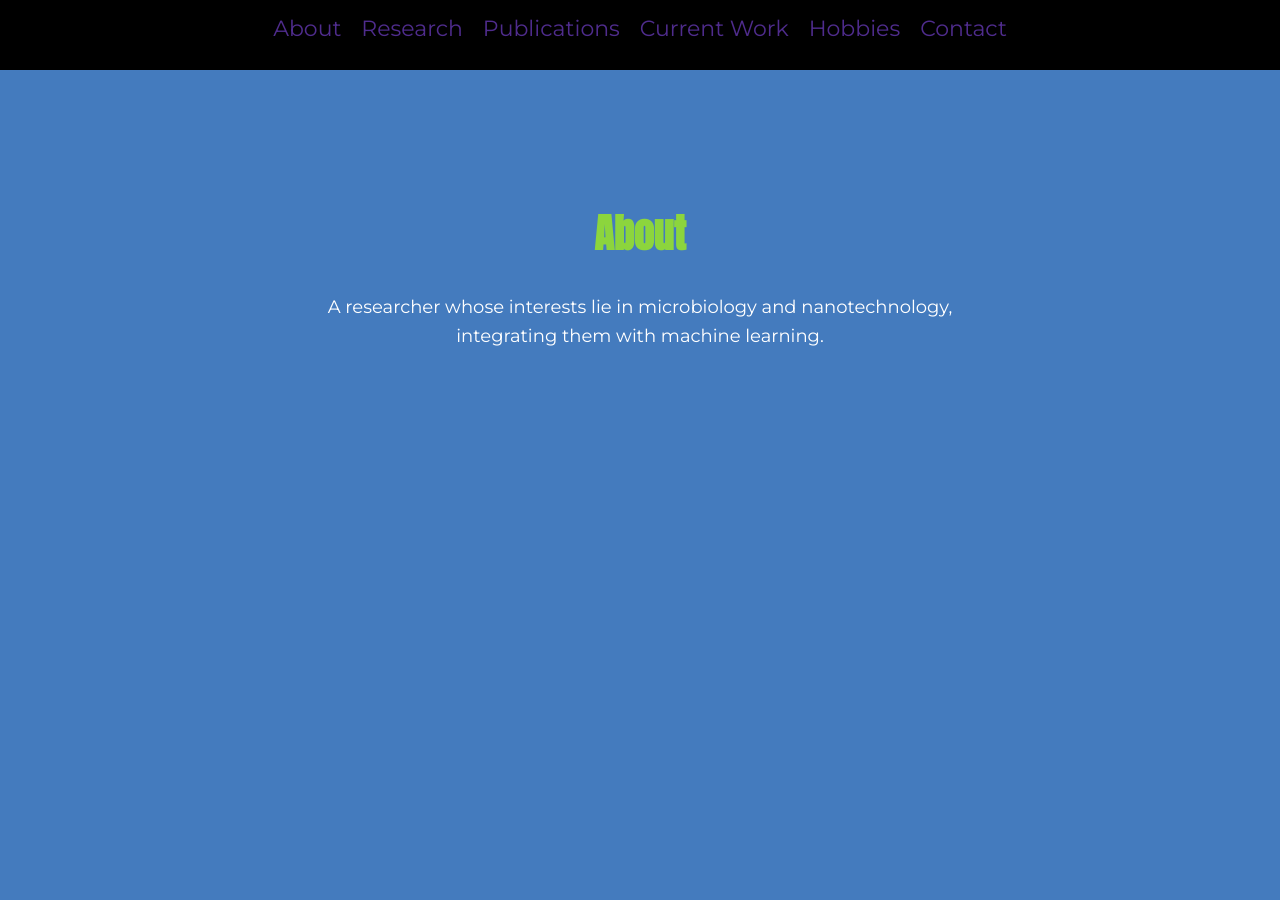
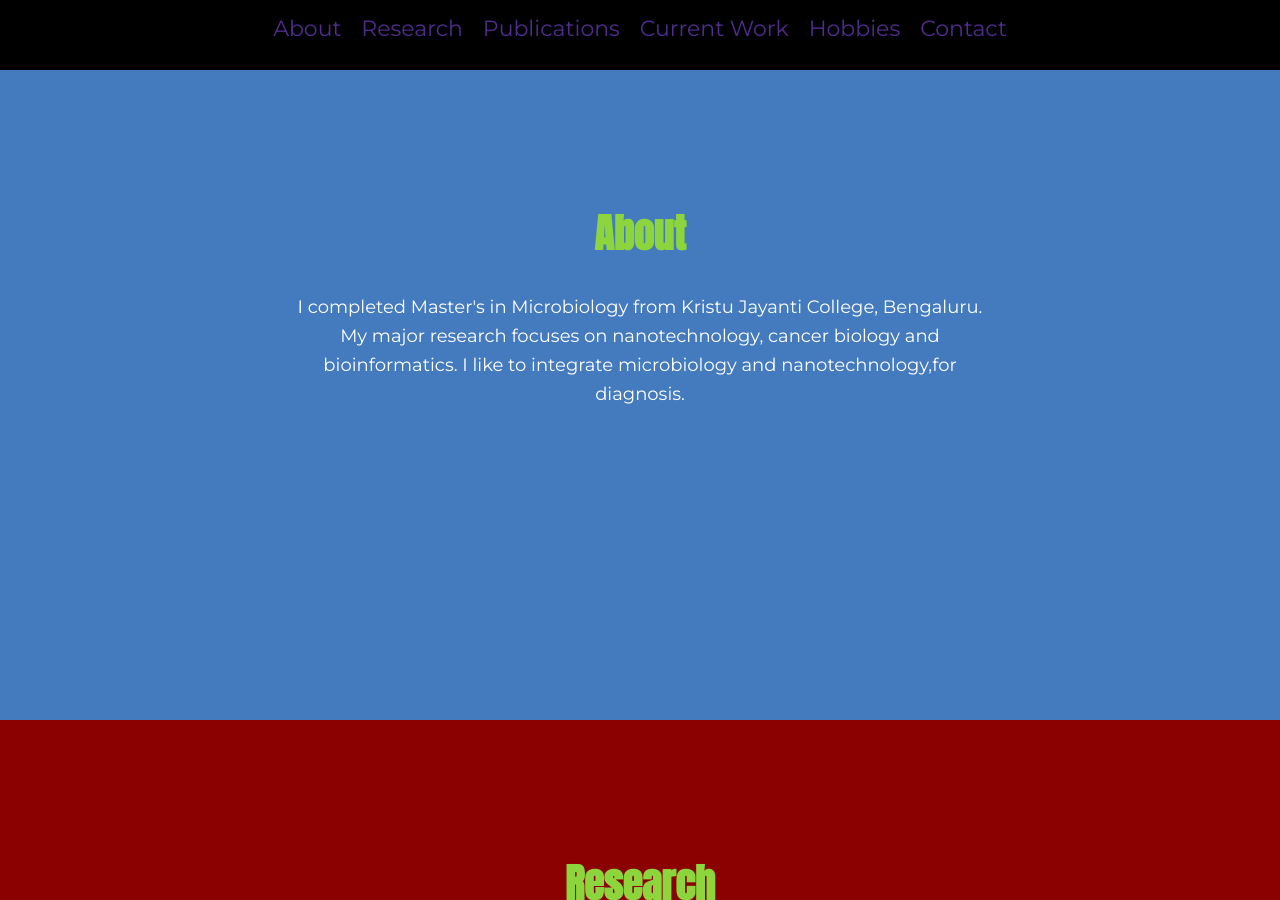
Before and after one commit to nanosrini/nanosrini.github.io, a Jekyll site: the page home/index.html, which Jekyll copies as it is, in a window 1280 px wide and 900 px high. Built offline with Jekyll 4.4.1, drawn with Linux system fonts in a browser that asks for light colours; some of the changed text lies outside the part shown.

Commit message:
Update index.html

```diff
--- a/home/index.html
+++ b/home/index.html
@@ -44,7 +44,7 @@
 
 section {
   padding: 100px 20px;
-  min-height: 70vh;
+  min-height: 50vh;
   text-align: center;
 }
     h1 {
@@ -164,7 +164,7 @@ section {
   color: #fff;
 }
 
-#current-work {
+#current {
   background: #ffa700;
   color: #fff;
 }
@@ -232,7 +232,8 @@ section {
 
     <section id="about">
       <h1>About</h1>
-      <p>A researcher whose interests lie in microbiology and nanotechnology, integrating them with machine learning.</p>
+      <p>I completed Master's in Microbiology from Kristu Jayanti College, Bengaluru. My major research focuses on nanotechnology,
+		  cancer biology and bioinformatics. I like to integrate microbiology and nanotechnology,for diagnosis.</p>
     </section>
 
     <section id="research">
@@ -255,7 +256,8 @@ section {
     <section id="hobbies">
       <h1>Hobbies</h1>
       <p>Let's Explore Multiverse.
-	  Apart from research my other interest are trekking, photography and movies.</p>
+	  Apart from science and research my other interest are trekking, photography and movies.
+		  I do create videos for education and research</p>
       <button class="enter-btn" onclick="wrapThenGo(event, 'hobbies.html')">Enter</button>
     </section>
 
```
